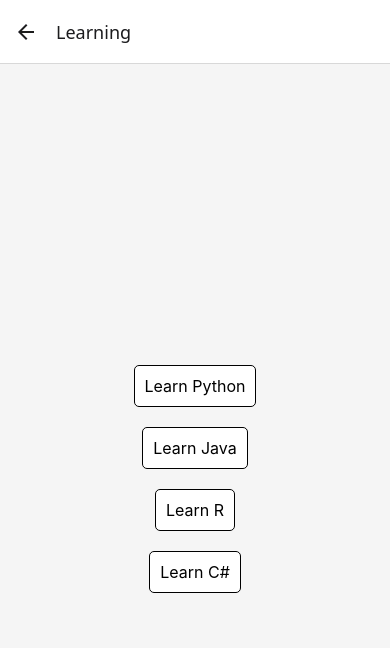
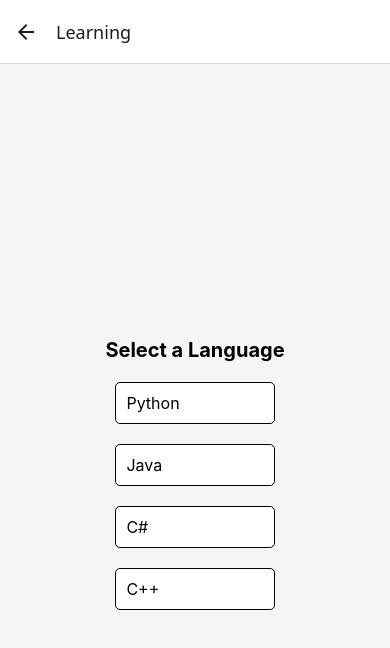
Before and after one commit to JonnyAcosta/MyNewApp, a React Native app: screen /Learning in a window 390 px wide. Shown: the top 648 px of the page. Built offline with nearby package versions, Linux system fonts and the light colour scheme.

Commit message:
work in progress

```diff
--- a/LearningScreen.js
+++ b/LearningScreen.js
@@ -1,181 +1,171 @@
 import React, { useState } from 'react';
 import { View, Text, TouchableOpacity, StyleSheet } from 'react-native';
 
-export function LearningScreen() {
-  const tips = [
-    "len() – Returns the length of an object (e.g., string, list).",
-    "max() – Returns the largest item from an iterable.",
-    "min() – Returns the smallest item from an iterable.",
-    "sorted() – Returns a sorted list from the elements of any iterable.",
-    "sum() – Sums up the elements of an iterable.",
-    "abs() – Returns the absolute value of a number.",
-    "round() – Rounds a floating-point number to a specified number of decimal places.",
-    "type() – Returns the type of an object.",
-    "input() – Allows the user to input data from the keyboard.",
-    "str() – Converts an object to a string."
+const pythonTips = [
+  {
+    tip: "len() – Returns the length of an object (e.g., string, list).",
+    code: "len(___)",
+    options: ["object", "string", "list", "number"],
+    answer: "object"
+  },
+  {
+    tip: "max() – Returns the largest item from an iterable.",
+    code: "max(___)",
+    options: ["iterable", "list", "string", "number"],
+    answer: "iterable"
+  },
+  // Add more Python tips here...
 ];
 
 const javaTips = [
-    'Use const to define a constant value.',
-    'Use let for variables that might change.',
-    'Always close resources like files and database connections.',
-    'Use meaningful names for variables and methods.',
-    'Use try-catch blocks for error handling.',
-    'Avoid using null, prefer Optional.',
-    'Use Java’s standard library classes for common tasks.',
-    'Write unit tests to ensure code reliability.',
-    'Use streams for processing collections.',
-    'Use interfaces to achieve abstraction in Java.'
-  ];
-
-  const rTips = [
-    'mean() – Calculates the mean of a numeric vector.',
-    'sd() – Calculates the standard deviation of a numeric vector.',
-    'sum() – Sums up the elements of a numeric vector.',
-    'length() – Returns the length of a vector.',
-    'seq() – Generates a sequence of numbers.',
-    'rep() – Replicates the values in a vector.',
-    'sort() – Sorts a vector.',
-    'unique() – Extracts unique elements from a vector.',
-    'table() – Creates a frequency table.',
-    'sample() – Draws random samples from a vector.'
+  {
+    tip: "Use const to define a constant value.",
+    code: "const ___ = 10;",
+    options: ["int", "let", "var", "const"],
+    answer: "int"
+  },
+  {
+    tip: "Use let for variables that might change.",
+    code: "let ___ = 20;",
+    options: ["int", "let", "var", "const"],
+    answer: "var"
+  },
+  // Add more Java tips here...
 ];
 
 const csharpTips = [
-    'Use var for local variable declarations.',
-    'Use using statements to manage resources.',
-    'Use string interpolation for formatting strings.',
-    'Use LINQ for querying collections.',
-    'Use async and await for asynchronous programming.',
-    'Use properties instead of public fields.',
-    'Use exception handling for error management.',
-    'Use the null-coalescing operator (??) for null checks.',
-    'Use the nameof operator for argument validation.',
-    'Use tuples for returning multiple values from a method.'
+  {
+    tip: "Use var for local variable declarations.",
+    code: "var ___ = 30;",
+    options: ["int", "let", "var", "const"],
+    answer: "int"
+  },
+  {
+    tip: "Use exception handling for error management.",
+    code: "try { ___ } catch (Exception ex) { }",
+    options: ["throw", "catch", "finally", "try"],
+    answer: "throw"
+  },
+  // Add more C# tips here...
 ];
 
-  const [currentPythonTip, setCurrentPythonTip] = useState(-1);
-  const [currentJavaTip, setCurrentJavaTip] = useState(-1);
-  const [currentRTip, setCurrentRTip] = useState(-1);
-  const [currentCsharpTip, setCurrentCsharpTip] = useState(-1);
-  const [showPythonButton, setShowPythonButton] = useState(true);
-  const [showJavaButton, setShowJavaButton] = useState(true);
-  const [showRButton, setShowRButton] = useState(true);
-  const [showCsharpButton, setShowCsharpButton] = useState(true);
-  const [pythonButtonText, setPythonButtonText] = useState('Learn Python');
-  const [javaButtonText, setJavaButtonText] = useState('Learn Java');
-  const [rButtonText, setRButtonText] = useState('Learn R');
-  const [csharpButtonText, setCsharpButtonText] = useState('Learn C#');
+const cppTips = [
+  {
+    tip: "Use #include to include standard libraries.",
+    code: "#include <___>",
+    options: ["iostream", "stdio.h", "stdlib.h", "string"],
+    answer: "iostream"
+  },
+  {
+    tip: "Use cout to print to the console.",
+    code: "cout << ___ << endl;",
+    options: ["'Hello'", "Hello", "\"Hello\"", "Hello"],
+    answer: "\"Hello\""
+  },
+  // Add more C++ tips here...
+];
 
-  const showNextPythonTip = () => {
-    setCurrentPythonTip((prevIndex) => (prevIndex + 1) % tips.length);
-    setShowJavaButton(false);
-    setShowRButton(false);
-    setShowCsharpButton(false);
-    setPythonButtonText('Next');
+export function LearningScreen() {
+  const [currentTipIndex, setCurrentTipIndex] = useState(0);
+  const [lives, setLives] = useState(3);
+  const [showGreenFlash, setShowGreenFlash] = useState(false);
+  const [selectedLanguage, setSelectedLanguage] = useState(null);
+  const [selectedOption, setSelectedOption] = useState(null);
+  const [showNextButton, setShowNextButton] = useState(false);
+
+  const handleGuess = (option, tips) => {
+    setSelectedOption(option);
+    if (option === tips[currentTipIndex].answer) {
+      setShowGreenFlash(true);
+      setTimeout(() => setShowGreenFlash(false), 500);
+      setLives((prevLives) => prevLives + 1);
+    } else {
+      setLives((prevLives) => prevLives - 2);
+    }
+    setShowNextButton(true);
   };
 
-  const showNextJavaTip = () => {
-    setCurrentJavaTip((prevIndex) => (prevIndex + 1) % javaTips.length);
-    setShowPythonButton(false);
-    setShowRButton(false);
-    setShowCsharpButton(false);
-    setJavaButtonText('Next');
+  const handleNextQuestion = (tips) => {
+    setCurrentTipIndex((prevIndex) => (prevIndex + 1) % tips.length);
+    setSelectedOption(null);
+    setShowNextButton(false);
   };
 
-  const showNextRTip = () => {
-    setCurrentRTip((prevIndex) => (prevIndex + 1) % rTips.length);
-    setShowPythonButton(false);
-    setShowJavaButton(false);
-    setShowCsharpButton(false);
-    setRButtonText('Next');
-  };
+  const renderTip = (tips) => (
+    <View>
+      <Text style={styles.tipText}>{tips[currentTipIndex].tip}</Text>
+      <View style={styles.codeBox}>
+        <Text style={styles.codeText}>Complete the code: {tips[currentTipIndex].code.replace("___", "_____")}</Text>
+      </View>
+      {tips[currentTipIndex].options.map((option, index) => (
+        <TouchableOpacity
+          key={index}
+          style={[
+            styles.button,
+            selectedOption === option && option === tips[currentTipIndex].answer && styles.correctButton,
+            selectedOption === option && option !== tips[currentTipIndex].answer && styles.incorrectButton,
+          ]}
+          onPress={() => handleGuess(option, tips)}
+          disabled={selectedOption !== null}
+        >
+          <Text style={styles.buttonText}>{option}</Text>
+        </TouchableOpacity>
+      ))}
+      {showNextButton && (
+        <TouchableOpacity style={styles.nextButton} onPress={() => handleNextQuestion(tips)}>
+          <Text style={styles.buttonText}>Next Question</Text>
+        </TouchableOpacity>
+      )}
+    </View>
+  );
 
-  const showNextCsharpTip = () => {
-    setCurrentCsharpTip((prevIndex) => (prevIndex + 1) % csharpTips.length);
-    setShowPythonButton(false);
-    setShowJavaButton(false);
-    setShowRButton(false);
-    setCsharpButtonText('Next');
-  };
-
-  const resetTips = () => {
-    setCurrentPythonTip(-1);
-    setCurrentJavaTip(-1);
-    setCurrentRTip(-1);
-    setCurrentCsharpTip(-1);
-    setShowPythonButton(true);
-    setShowJavaButton(true);
-    setShowRButton(true);
-    setShowCsharpButton(true);
-    setPythonButtonText('Learn Python');
-    setJavaButtonText('Learn Java');
-    setRButtonText('Learn R');
-    setCsharpButtonText('Learn C#');
-  };
+  const renderLanguageSelection = () => (
+    <View>
+      <Text style={styles.topText}>Select a Language</Text>
+      <TouchableOpacity style={styles.button} onPress={() => setSelectedLanguage('python')}>
+        <Text style={styles.buttonText}>Python</Text>
+      </TouchableOpacity>
+      <TouchableOpacity style={styles.button} onPress={() => setSelectedLanguage('java')}>
+        <Text style={styles.buttonText}>Java</Text>
+      </TouchableOpacity>
+      <TouchableOpacity style={styles.button} onPress={() => setSelectedLanguage('csharp')}>
+        <Text style={styles.buttonText}>C#</Text>
+      </TouchableOpacity>
+      <TouchableOpacity style={styles.button} onPress={() => setSelectedLanguage('cpp')}>
+        <Text style={styles.buttonText}>C++</Text>
+      </TouchableOpacity>
+    </View>
+  );
 
   return (
-    <View style={learningScreenStyles.container}>
-      {(currentPythonTip >= 0 || currentJavaTip >= 0 || currentRTip >= 0 || currentCsharpTip >= 0) && (
-        <TouchableOpacity style={learningScreenStyles.button} onPress={resetTips}>
-          <Text style={learningScreenStyles.buttonText}>Back</Text>
-        </TouchableOpacity>
-      )}
-      {currentPythonTip >= 0 && (
+    <View style={[styles.container, showGreenFlash && styles.greenFlash]}>
+      {selectedLanguage === null ? (
+        renderLanguageSelection()
+      ) : (
         <>
-          <Text style={learningScreenStyles.topText}>Python Coding Function:</Text>
-          <Text style={learningScreenStyles.tipText}>{tips[currentPythonTip]}</Text>
+          <Text style={styles.topText}>Learning Tips</Text>
+          {selectedLanguage === 'python' && renderTip(pythonTips)}
+          {selectedLanguage === 'java' && renderTip(javaTips)}
+          {selectedLanguage === 'csharp' && renderTip(csharpTips)}
+          {selectedLanguage === 'cpp' && renderTip(cppTips)}
+          <Text style={styles.tipText}>Lives: {lives}</Text>
+          {lives <= 0 && <Text style={styles.tipText}>Game Over</Text>}
         </>
-      )}
-      {showPythonButton && (
-        <TouchableOpacity style={learningScreenStyles.button} onPress={showNextPythonTip}>
-          <Text style={learningScreenStyles.buttonText}>{pythonButtonText}</Text>
-        </TouchableOpacity>
-      )}
-      {currentJavaTip >= 0 && (
-        <>
-          <Text style={learningScreenStyles.topText}>Java Coding Tip:</Text>
-          <Text style={learningScreenStyles.tipText}>{javaTips[currentJavaTip]}</Text>
-        </>
-      )}
-      {showJavaButton && (
-        <TouchableOpacity style={learningScreenStyles.button} onPress={showNextJavaTip}>
-          <Text style={learningScreenStyles.buttonText}>{javaButtonText}</Text>
-        </TouchableOpacity>
-      )}
-      {currentRTip >= 0 && (
-        <>
-          <Text style={learningScreenStyles.topText}>R Coding Tip:</Text>
-          <Text style={learningScreenStyles.tipText}>{rTips[currentRTip]}</Text>
-        </>
-      )}
-      {showRButton && (
-        <TouchableOpacity style={learningScreenStyles.button} onPress={showNextRTip}>
-          <Text style={learningScreenStyles.buttonText}>{rButtonText}</Text>
-        </TouchableOpacity>
-      )}
-      {currentCsharpTip >= 0 && (
-        <>
-          <Text style={learningScreenStyles.topText}>C# Coding Tip:</Text>
-          <Text style={learningScreenStyles.tipText}>{csharpTips[currentCsharpTip]}</Text>
-        </>
-      )}
-      {showCsharpButton && (
-        <TouchableOpacity style={learningScreenStyles.button} onPress={showNextCsharpTip}>
-          <Text style={learningScreenStyles.buttonText}>{csharpButtonText}</Text>
-        </TouchableOpacity>
       )}
     </View>
   );
 }
 
-const learningScreenStyles = StyleSheet.create({
+const styles = StyleSheet.create({
   container: {
     flex: 1,
     justifyContent: 'center',
     alignItems: 'center',
     backgroundColor: '#f5f5f5',
     paddingTop: 50,
+  },
+  greenFlash: {
+    backgroundColor: 'green',
   },
   topText: {
     fontSize: 20,
@@ -189,6 +179,16 @@ const learningScreenStyles = StyleSheet.create({
     textAlign: 'center',
     paddingHorizontal: 20,
   },
+  codeBox: {
+    backgroundColor: 'black',
+    padding: 10,
+    marginBottom: 20,
+    borderRadius: 5,
+  },
+  codeText: {
+    color: 'white',
+    fontFamily: 'monospace',
+  },
   button: {
     borderWidth: 1,
     borderColor: 'black',
@@ -197,6 +197,20 @@ const learningScreenStyles = StyleSheet.create({
     borderRadius: 5,
     backgroundColor: '#fff',
   },
+  correctButton: {
+    backgroundColor: 'green',
+  },
+  incorrectButton: {
+    backgroundColor: 'red',
+  },
+  nextButton: {
+    borderWidth: 1,
+    borderColor: 'black',
+    padding: 10,
+    margin: 10,
+    borderRadius: 5,
+    backgroundColor: '#ddd',
+  },
   buttonText: {
     fontSize: 16,
     color: 'black',
```
Lines whose indentation alone changed are shown as unchanged.
